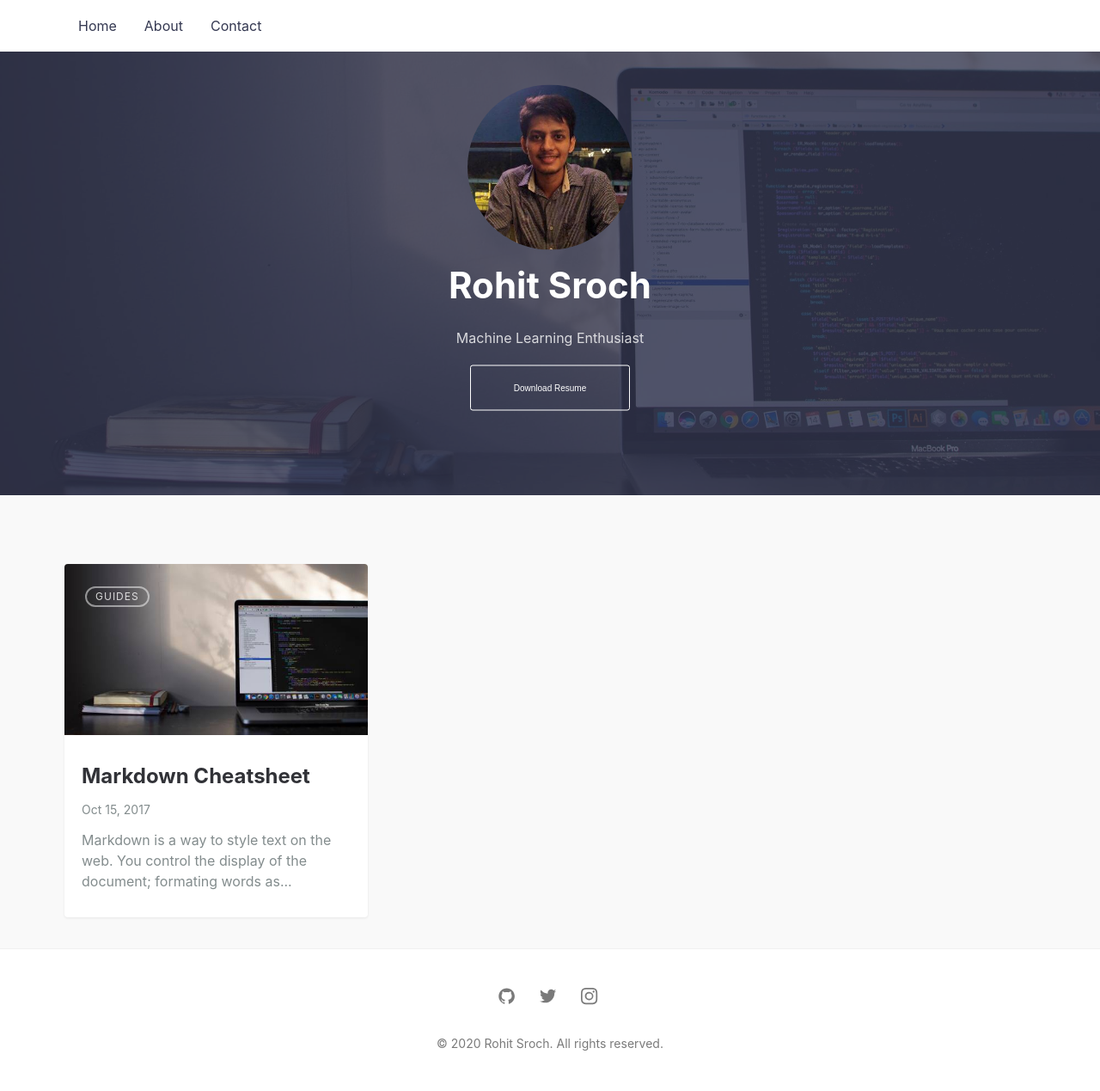
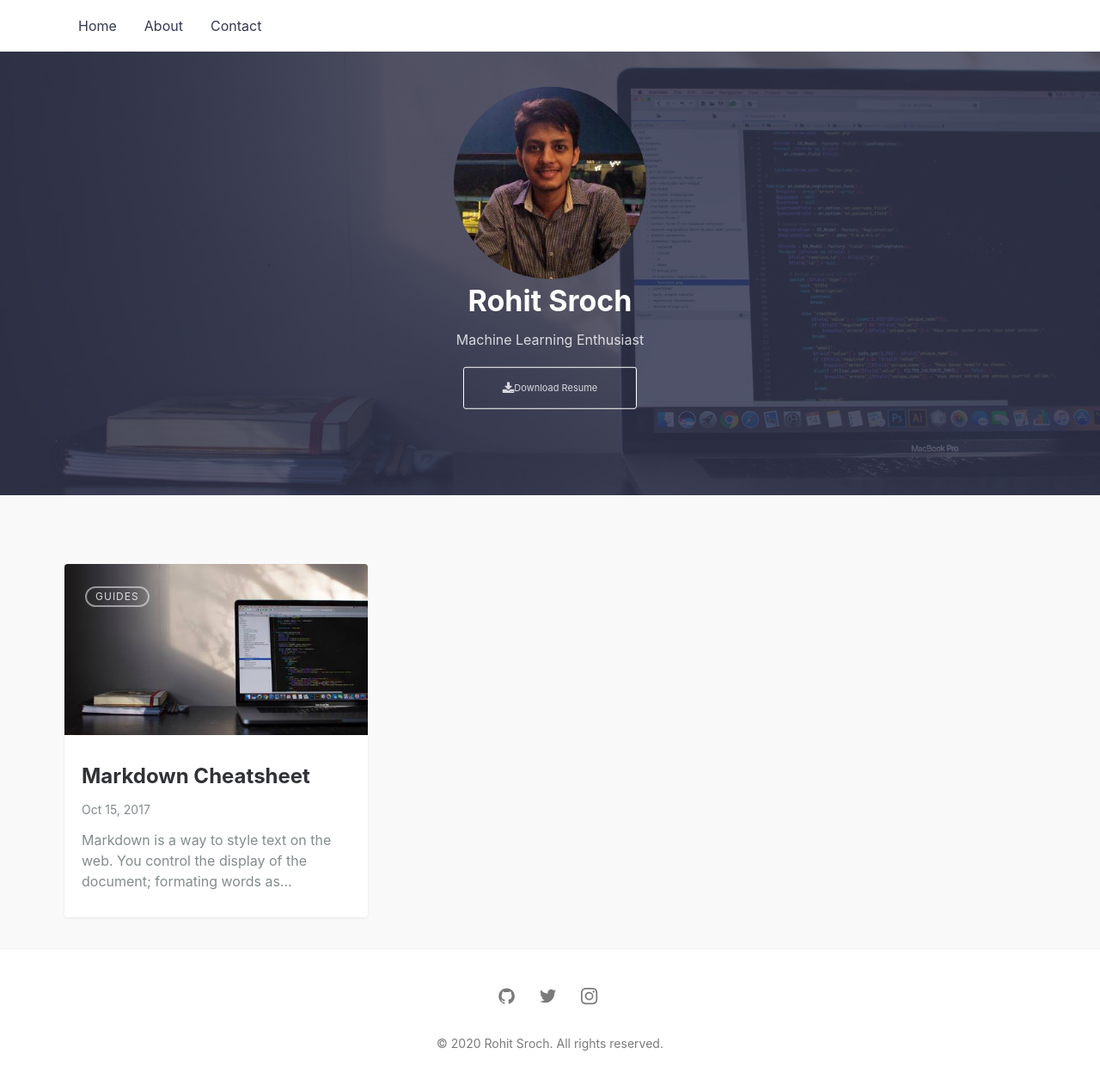
Before and after one commit to rohitsroch/rohitsroch.github.io, a Jekyll site: the page built from index.md, in a window 1280 px wide. Shown: the whole page at 86% size. Built offline with Jekyll 4.4.1, drawn with Linux system fonts in a browser that asks for light colours; nearby versions of some CDN libraries; library files that are not in the unit come from our copies.

Commit message:
added download button

```diff
--- a/assets/css/main.css
+++ b/assets/css/main.css
@@ -1431,7 +1431,7 @@
 
 .hero {
     margin: 3.75rem auto 0;
-    min-height: 16.25rem;
+    min-height: 20.25rem;
     width: 100%;
     position: relative;
     background-color: #dde5ea;
@@ -1481,6 +1481,35 @@
     width: 100%;
     height: 100%;
     background: rgba(52, 56, 81, 0.8)
+}
+
+@font-face {
+    font-family: 'FontAwesome';
+    src: url('../fonts/fontawesome-webfont.eot?v=4.3.0');
+    src: url('../fonts/fontawesome-webfont.eot?#iefix&v=4.3.0') format('embedded-opentype'), url('../fonts/fontawesome-webfont.woff2?v=4.3.0') format('woff2'), url('../fonts/fontawesome-webfont.woff?v=4.3.0') format('woff'), url('../fonts/fontawesome-webfont.ttf?v=4.3.0') format('truetype'), url('../fonts/fontawesome-webfont.svg?v=4.3.0#fontawesomeregular') format('svg');
+    font-weight: normal;
+    font-style: normal;
+}
+
+.fa {
+    display: inline-block;
+    font: normal normal normal 14px/1 FontAwesome;
+    font-size: inherit;
+    text-rendering: auto;
+    -webkit-font-smoothing: antialiased;
+    -moz-osx-font-smoothing: grayscale;
+    transform: translate(0, 0);
+}
+
+/* makes the font 33% larger relative to the icon container */
+.fa-lg {
+    font-size: 1.33333333em;
+    line-height: 0.75em;
+    vertical-align: -15%;
+}
+
+.fa-download:before {
+    content: "\f019";
 }
 
 .hero__wrap {
@@ -1511,8 +1540,8 @@
 @media only screen and (min-width: 48em) {
     .hero__wrap .hero__title {
         padding: 1rem 0;
-        font-size: 2.625em;
-        line-height: 3.125rem
+        font-size: 2.125em;
+        line-height: 1.125rem
     }
 }
 
@@ -1527,8 +1556,8 @@
 
 @media only screen and (min-width: 48em) {
     .hero__wrap .hero__avatar {
-        width:30%;
-        height:30%;
+        width:35%;
+        height:35%;
         display: block;
         margin-left: auto;
         margin-right: auto;
@@ -1538,14 +1567,9 @@
 
 
 .hero__wrap .hero__download{
-    position:relative;
-    text-align:center;
-    font-family: sans-serif;
-    font-size: 10px;
-    text-decoration: none;
-    color: #fff;
+    font-size: 14px;
     border: 1px solid #fff;
-    padding: 18px 50px;
+    padding: 15px 45px;
     cursor:pointer;
     display: inline-block;
     -webkit-border-radius: 3px;
@@ -1560,14 +1584,20 @@
     transition: all .3s ease-in,0s;
 }
 
+@media only screen and (min-width: 48em) {
+    .hero__wrap .hero__download {
+        font-size: 11px;
+        border: 1px solid #fff;
+        padding: 15px 45px;
+    }
+}
+
 .hero__wrap  .hero__download:focus,.hero__download:hover{
-     background-color:#fff;
-     text-decoration:none;
-     color:#0066CC;
-     opacity:0.98;
-     text-decoration:none;
-  }
-
+    background-color:#fff;
+    text-decoration:none;
+    color:#0066CC;
+    opacity:0.95;
+}
 
 
 .page-content {
```
